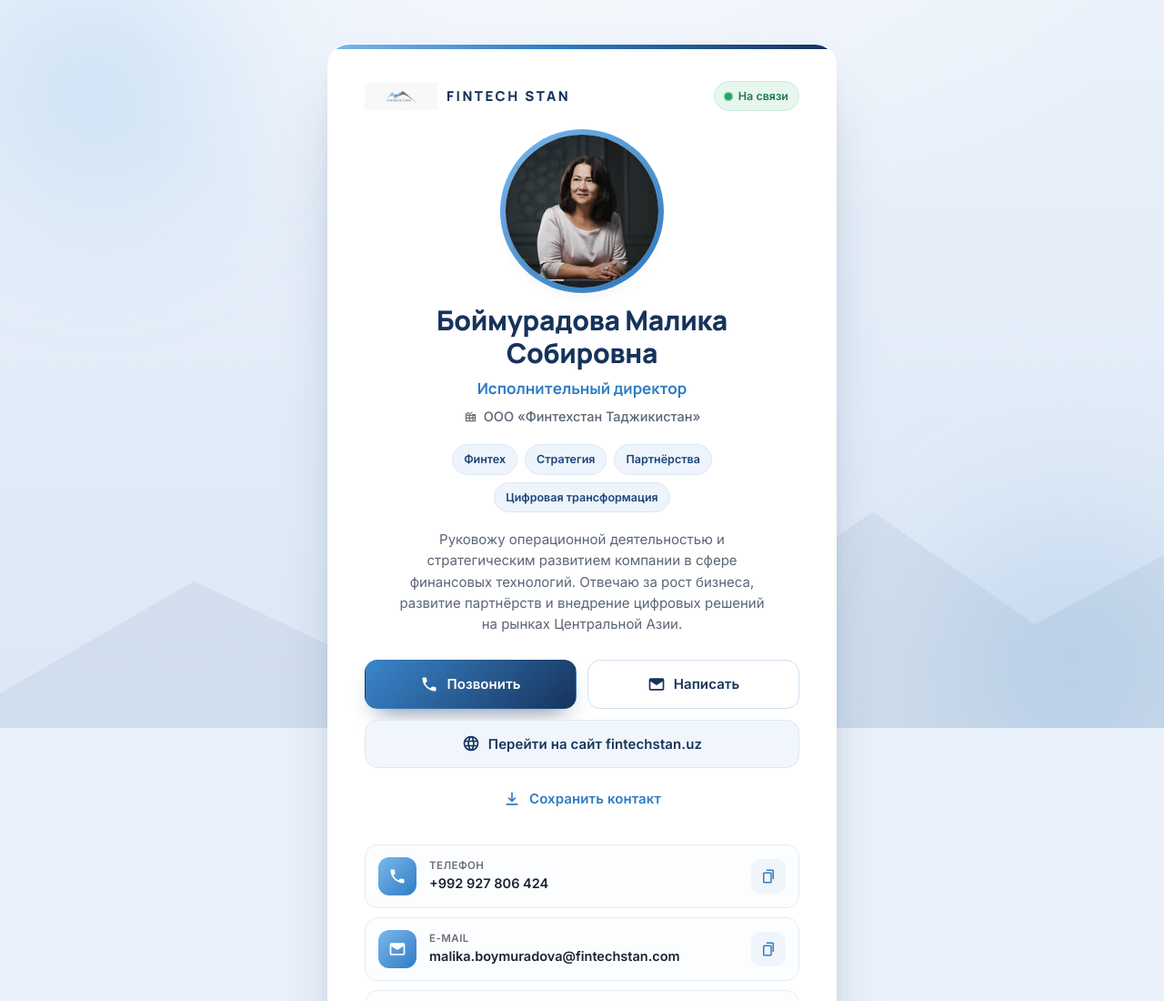
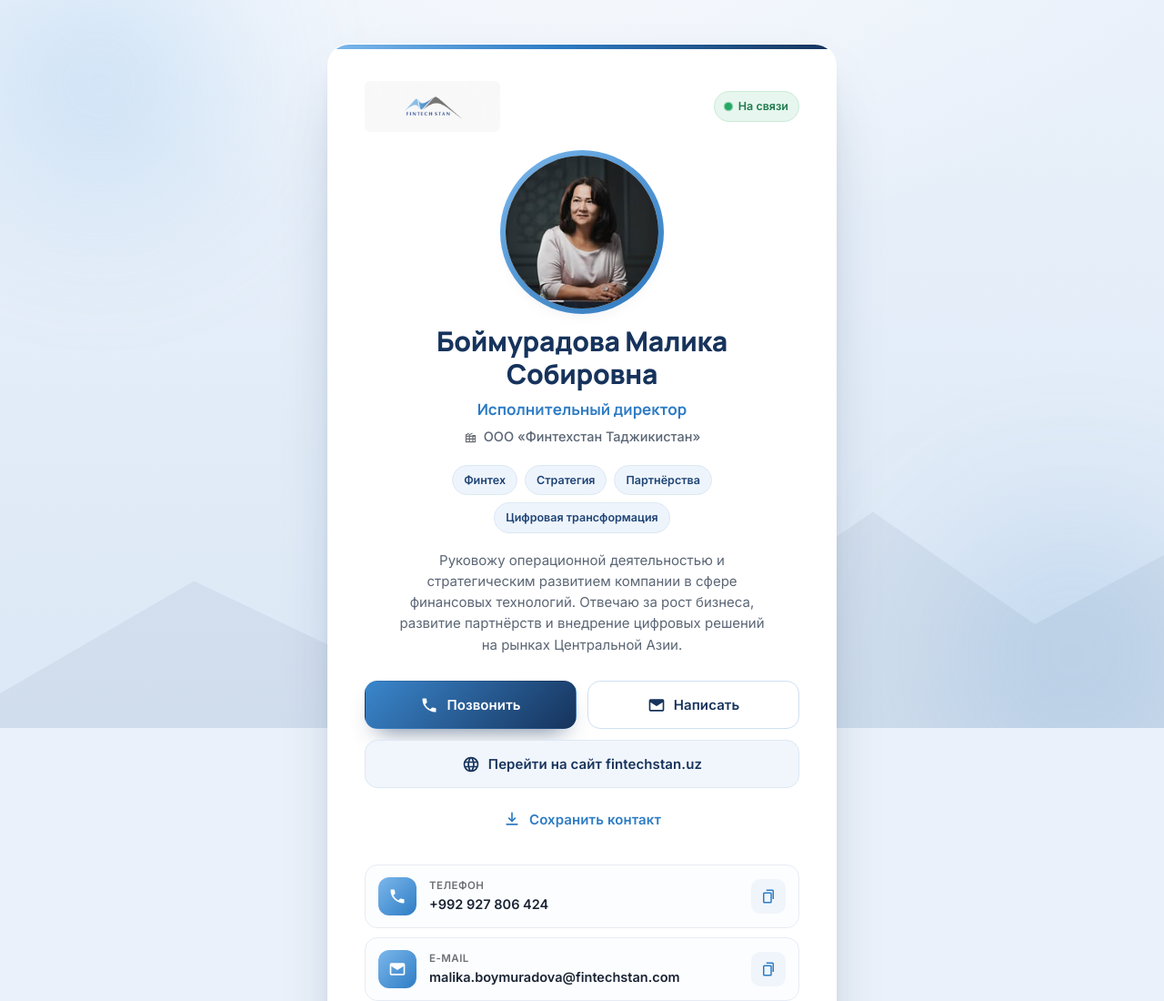
Before and after one commit to Saidmuhammad2020/MalikaBoymurodova, a plain HTML site: page index.html in a window 1280 px wide. Shown: the top 1100 px of the page at 91% size. Drawn offline with nearby package versions, Linux system fonts and the light colour scheme.

Commit message:
Remove FINTECH STAN text, blend logo with background, increase logo size

```diff
--- a/assets/css/styles.css
+++ b/assets/css/styles.css
@@ -119,13 +119,11 @@ h1, h2 { margin: 0; }
   margin-bottom: clamp(18px, 4vw, 26px);
 }
 .brand { display: flex; align-items: center; gap: 10px; }
-.brand__mark { height: 30px; width: auto; }
-.brand__name {
-  font-family: var(--font-head);
-  font-weight: 800;
-  letter-spacing: 2.5px;
-  font-size: 15px;
-  color: var(--navy);
+.brand__mark {
+  height: 56px;
+  width: auto;
+  mix-blend-mode: multiply;
+  border-radius: 6px;
 }
 .status {
   display: inline-flex;
--- a/index.html
+++ b/index.html
@@ -95,8 +95,7 @@
     <!-- Header -->
     <header class="card__head reveal">
       <div class="brand">
-        <img class="brand__mark" src="assets/img/logo2.jpg" alt="" width="52" height="32">
-        <span class="brand__name">FINTECH&nbsp;STAN</span>
+        <img class="brand__mark" src="assets/img/logo2.jpg" alt="FintechStan" width="160" height="56">
       </div>
       <span class="status">
         <span class="status__dot" aria-hidden="true"></span>
```
